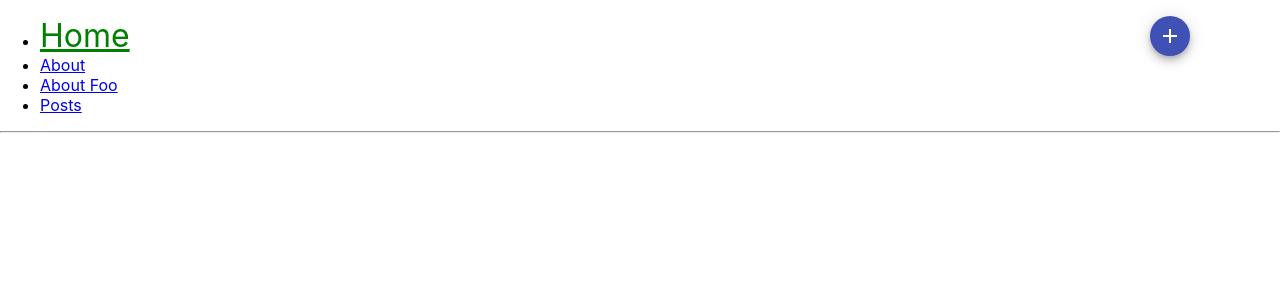
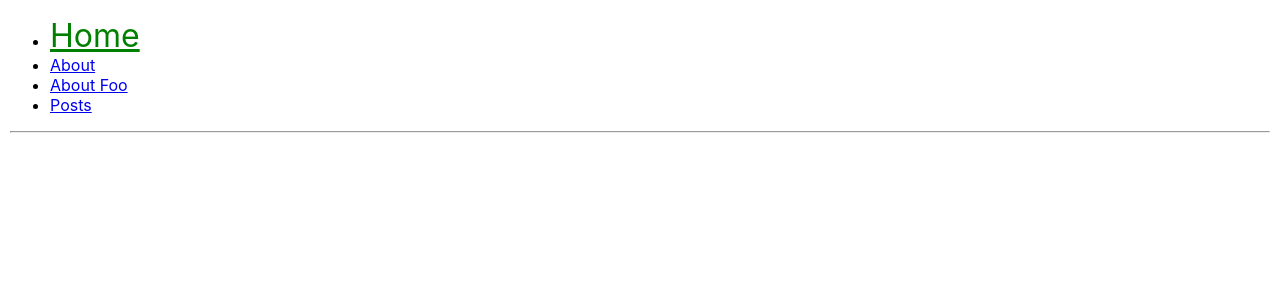
Before and after one commit to dusskapark/line-liff-react-boilerplate, a React (Create React App) app: page / in a window 1280 px wide. Shown: the top 300 px of the page. Built offline with nearby package versions, Linux system fonts and the light colour scheme; some icons are missing.

Commit message:
Add safe-area

```diff
--- a/public/index.html
+++ b/public/index.html
@@ -4,7 +4,7 @@
     <meta charset="utf-8" />
     <link rel="icon" href="%PUBLIC_URL%/favicon.ico" />
     <link href="https://static.line-scdn.net/laicon/edge/latest/laicon.min.css" rel="stylesheet">
-    <meta name="viewport" content="width=device-width, initial-scale=1" />
+    <meta name="viewport" content="width=device-width, initial-scale=1, viewport-fit=cover" />
     <meta name="theme-color" content="#000000" />
     <meta
       name="description"
--- a/src/App.js
+++ b/src/App.js
@@ -39,7 +39,7 @@ const App = () => {
   // };
 
   return (
-    <div>
+    <div id="root">
       <Menu />
       <Route exact path='/home' component={Home} />
       <Switch>
--- a/src/components/Menu.js
+++ b/src/components/Menu.js
@@ -1,22 +1,19 @@
 import React, { Fragment } from "react";
 import { NavLink } from "react-router-dom";
-import Fab from '@material-ui/core/Fab';
-import { makeStyles } from '@material-ui/core/styles';
-import AddIcon from '@material-ui/icons/AddOutlined';
 
 
 
 const liff = window.liff;
 
-const useStyles = makeStyles({
-  root: {
-    position: 'absolute',
-    right: '90px',
-  },
-});
+// const useStyles = makeStyles({
+//   root: {
+//     position: 'absolute',
+//     right: '90px',
+//   },
+// });
 
 const Menu = () => {
-  const classes = useStyles();
+  // const classes = useStyles();
 
   const activeStyle = {
     color: "green",
@@ -41,9 +38,6 @@ const Menu = () => {
       <lui-navigation-bar-spacer />
         <lui-navigation-bar title='Title' level='3' menu-style='light'>
           <lui-navigation-back slot='left' />
-          <Fab color="primary" aria-label="Close" onClick={sendAlertIfNotInClient} slot="right" size="small" className={classes.root}>
-            <AddIcon />
-          </Fab>
         </lui-navigation-bar>
         <ul>
           <li>
--- a/src/index.css
+++ b/src/index.css
@@ -1,13 +1,16 @@
 body {
   margin: 0;
-  font-family: -apple-system, BlinkMacSystemFont, 'Segoe UI', 'Roboto', 'Oxygen',
-    'Ubuntu', 'Cantarell', 'Fira Sans', 'Droid Sans', 'Helvetica Neue',
+  font-family: -apple-system, BlinkMacSystemFont, "Segoe UI", "Roboto", "Oxygen",
+    "Ubuntu", "Cantarell", "Fira Sans", "Droid Sans", "Helvetica Neue",
     sans-serif;
   -webkit-font-smoothing: antialiased;
   -moz-osx-font-smoothing: grayscale;
+  padding: 10px;
+  padding-top: constant(safe-area-inset-top); /* iOS 11.0-11.2 */
+  padding-top: env(safe-area-inset-top); /* iOS 11.2+ */
 }
 
 code {
-  font-family: source-code-pro, Menlo, Monaco, Consolas, 'Courier New',
+  font-family: source-code-pro, Menlo, Monaco, Consolas, "Courier New",
     monospace;
 }
```
Also changed, not shown: 1 other file (tests, documents, lock files or other folders).
